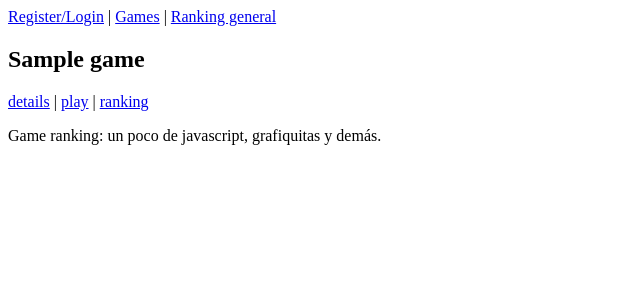
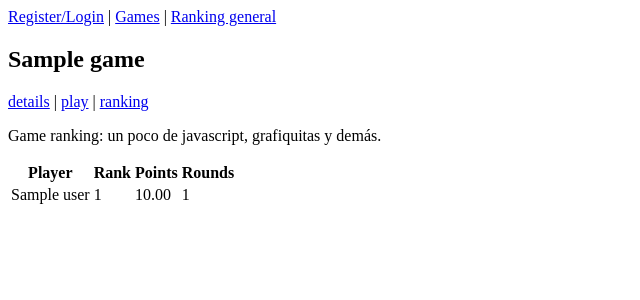
Before and after one commit to Lingwars/lingwars-games, a Django app: template appweb/engine/templates/engine/game_ranking.html in a window 1280 px wide. Shown: the top 300 px of the page, without its empty margins (0-640 px from the left). Run offline with Django 3.2, Linux system fonts and the light colour scheme; the template is opened without the code that fills it: most values are stand-ins (such as "Sample title", 1, 10 or a date in 2020); parts of the project's set-up code (start-up, migrations or seed data) failed here and were passed over.

Commit message:
ranking for each game

```diff
--- a/appweb/engine/templates/engine/game_ranking.html
+++ b/appweb/engine/templates/engine/game_ranking.html
@@ -2,4 +2,20 @@
 
 {% block content_game %}
     <p>Game ranking: un poco de javascript, grafiquitas y demás.</p>
+    <table>
+        <thead>
+            <th>Player</th>
+            <th>Rank</th>
+            <th>Points</th>
+            <th>Rounds</th>
+        </thead>
+        {% for player in players %}
+            <tr>
+                <td>{{ player.user }}</td>
+                <td alt="Rank computed: {{ player.score|floatformat:"2" }}">{{ forloop.counter }}</td>
+                <td>{{ player.sum|floatformat:"2" }}</td>
+                <td>{{ player.count }}</td>
+            </tr>
+        {% endfor %}
+    </table>
 {% endblock %}
```
Also changed, not shown: appweb/engine/views.py (+8 -0 lines).
